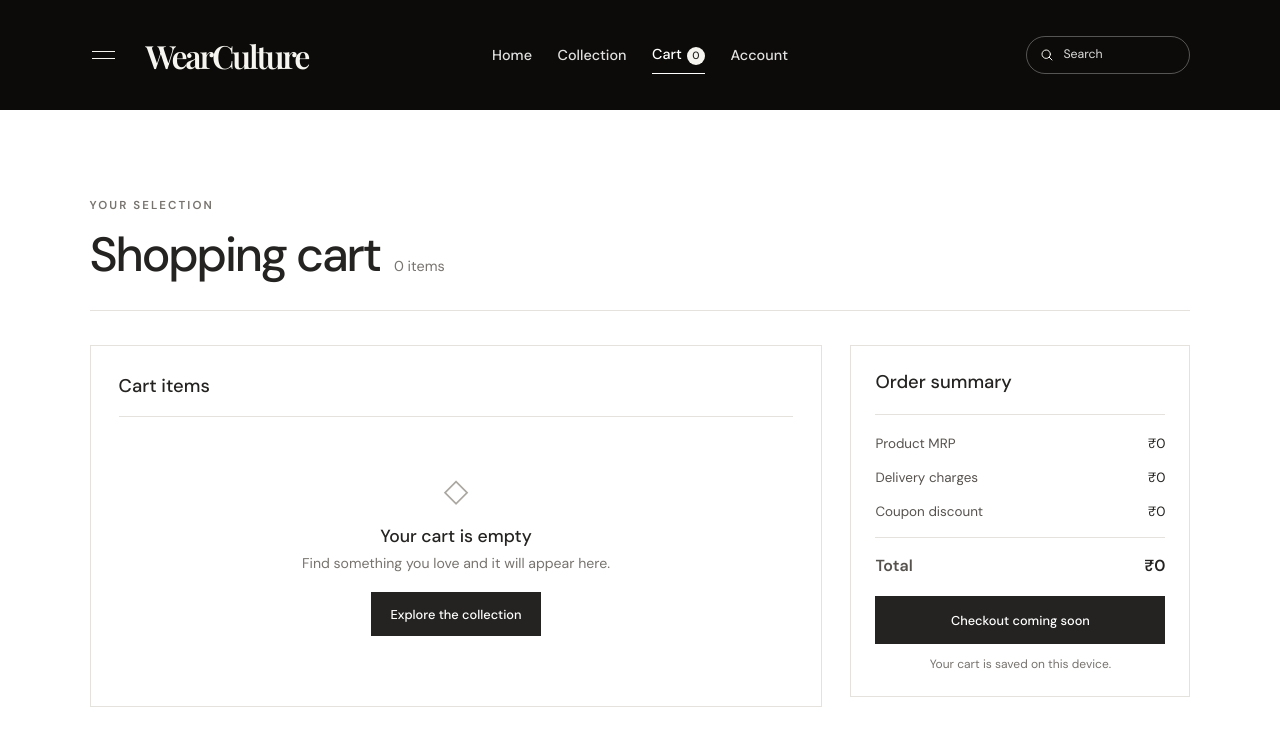
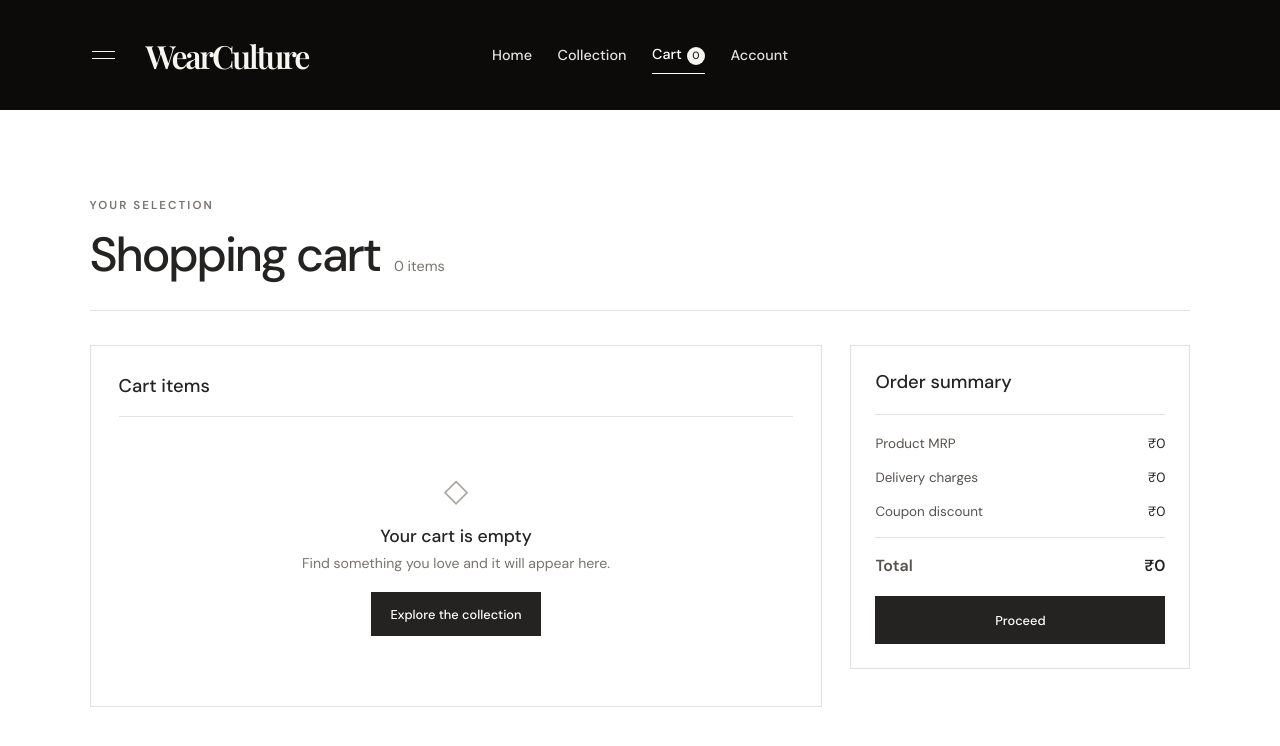
Before and after one commit to mukkeswap123-prog/Ecom, a plain HTML site: page cart.html in a window 1280 px wide. Drawn offline with nearby package versions, Linux system fonts and the light colour scheme.

Commit message:
Remove search bar in cart page

```diff
--- a/cart.html
+++ b/cart.html
@@ -31,13 +31,6 @@
         <a href="account.html">Account</a>
       </nav>
 
-      <label class="search" aria-label="Search">
-        <svg viewBox="0 0 24 24" aria-hidden="true">
-          <circle cx="10.8" cy="10.8" r="6.3"></circle>
-          <path d="m15.4 15.4 4.1 4.1"></path>
-        </svg>
-        <input type="search" placeholder="Search" />
-      </label>
     </header>
 
     <main class="cart-page">
@@ -82,8 +75,8 @@
               <dd id="cart-total">₹0</dd>
             </div>
           </dl>
-          <button class="cart-checkout" type="button" disabled>Checkout coming soon</button>
-          <p class="cart-checkout-note">Your cart is saved on this device.</p>
+          <button class="cart-checkout" type="button" disabled>Proceed</button>
+          <!-- <p class="cart-checkout-note">Your cart is saved on this device.</p> -->
         </aside>
       </div>
     </main>
--- a/styles.css
+++ b/styles.css
@@ -1111,6 +1111,10 @@ input {
   padding: 22px 0;
 }
 
+.cart-item + .cart-item {
+  border-top: 1px solid #e5e1dc;
+}
+
 .cart-item-image {
   position: relative;
   display: block;
```
